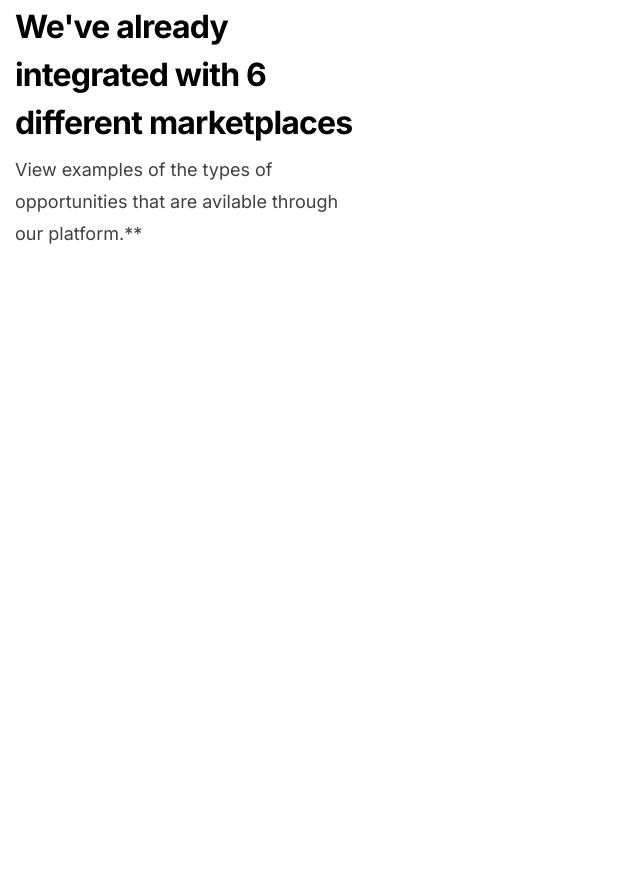
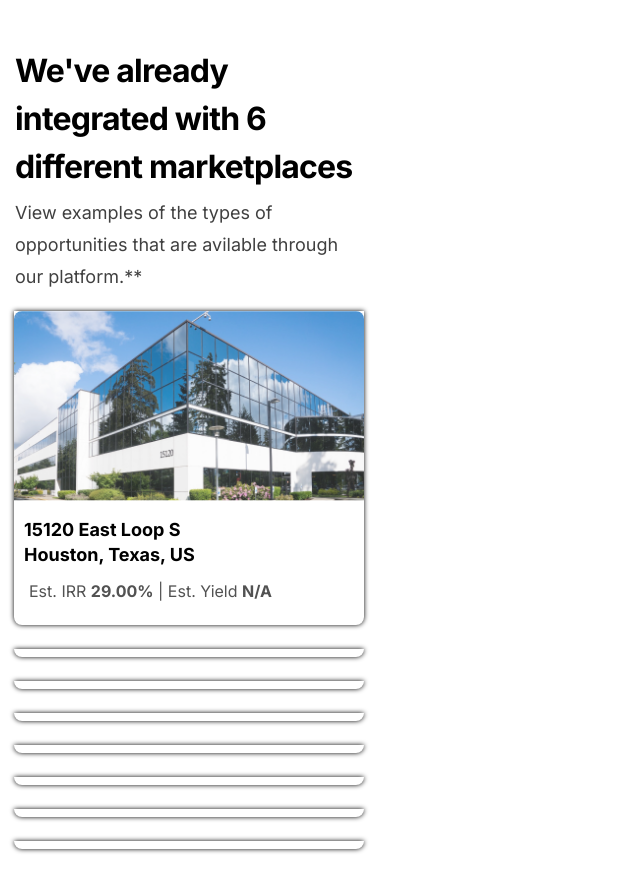
Before and after one commit to bcharles890/Victoria-project-1, a plain HTML site: page index.html in a window 1280 px wide. Shown: the part 2472-3363 px from the top of the page, without its empty margins (0-640 px from the left). Drawn offline with nearby package versions, Linux system fonts and the light colour scheme.

Commit message:
first city card div created

```diff
--- a/index.html
+++ b/index.html
@@ -91,6 +91,25 @@
     </section>
     <section id="section6">
 
+        <div class="home-card">
+            <img src="/images/houston-1-jpg.png" class="houston-img-1" alt="">
+            <h4>15120 East Loop S</h4>
+            <h4 class="home-card-city">Houston, Texas, US</h4>
+
+            <span class="home-card-stats"><p>Est. IRR <strong>29.00%</strong> | Est. Yield <strong>N/A</strong></p></span>
+        </div>
+
+
+
+        <div class="home-card"></div>
+        <div class="home-card"></div>
+        <div class="home-card"></div>
+        <div class="home-card"></div>
+        <div class="home-card"></div>
+        <div class="home-card"></div>
+        <div class="home-card"></div>
+
+
     </section>
 
 
--- a/style.css
+++ b/style.css
@@ -189,6 +189,7 @@ ul{
     font-size: 32px;
     line-height: 48px;
     letter-spacing: -0.8px;
+    margin-top: 70px;
 
 
 
@@ -204,6 +205,57 @@ ul{
 
 }
 
+#section6{
+
+}
+
+.home-card{
+    border: soli ;
+    margin-left: 14px;
+    width: 350px;
+    margin-bottom: 24px;
+    border-bottom-left-radius: 8px;
+    border-bottom-right-radius: 8px;
+    box-shadow: 0px 0px 5px 0px;
+    padding-bottom: 8px;
+    height: auto;
+}
+
+.home-card>h4{
+    line-height: 1px;
+    font-size: 18px;
+    padding-left: 10px;
+
+
+}
+
+.home-card-city{
+    margin-bottom: -10px;
+
+}
+
+.houston-img-1{
+    width: 350px;
+    border-top-right-radius: 8px;
+    border-top-left-radius: 8px;
+
+}
+
+.home-card-stats{
+    margin-left: 15px;
+}
+
+.home-card-stats>p{
+    color: #525252;
+    margin-left: 15px;
+}
+
+.home-card-stats>strong{
+    color: #101421;
+
+}
+
+
 
 
 
```
Also changed, not shown: images/houston-1-jpg.png (added).
